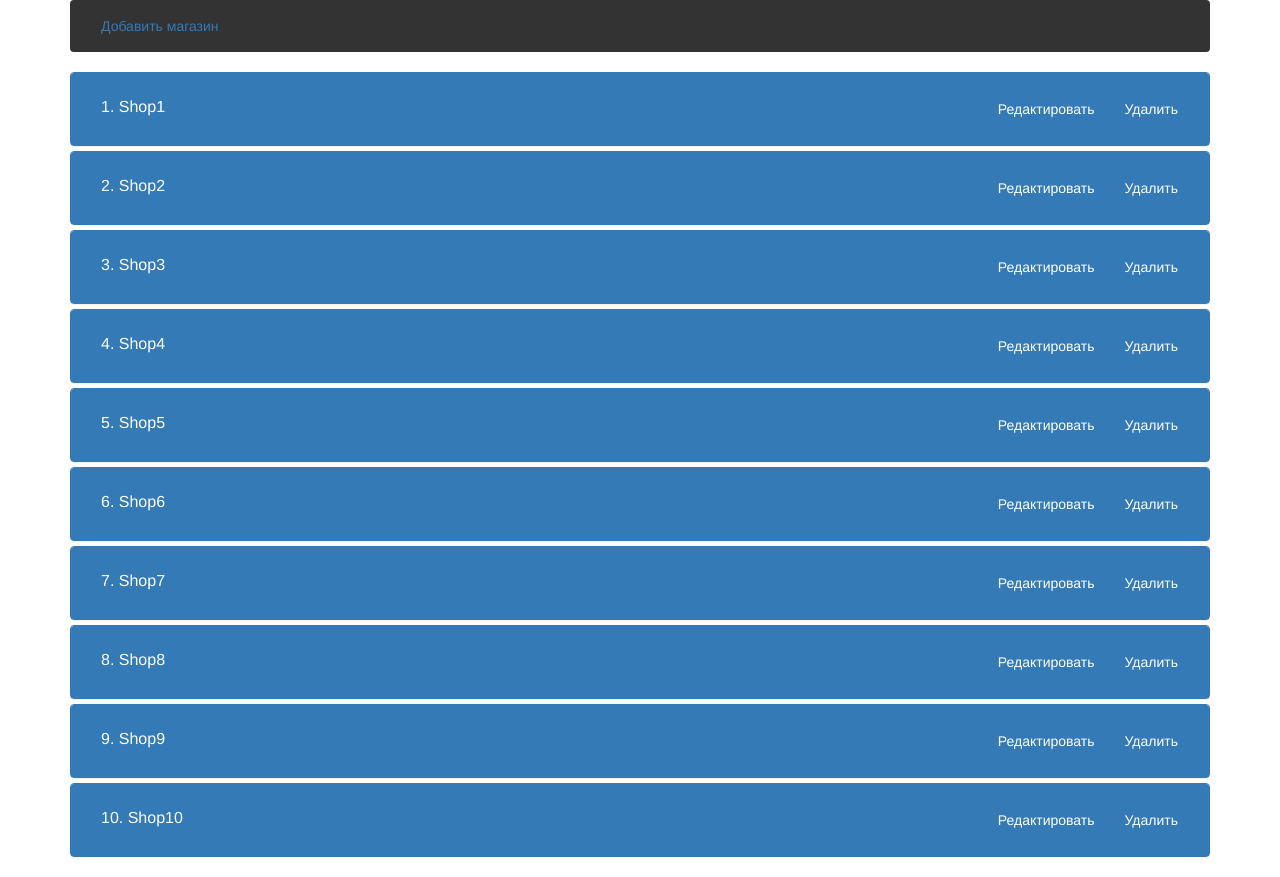
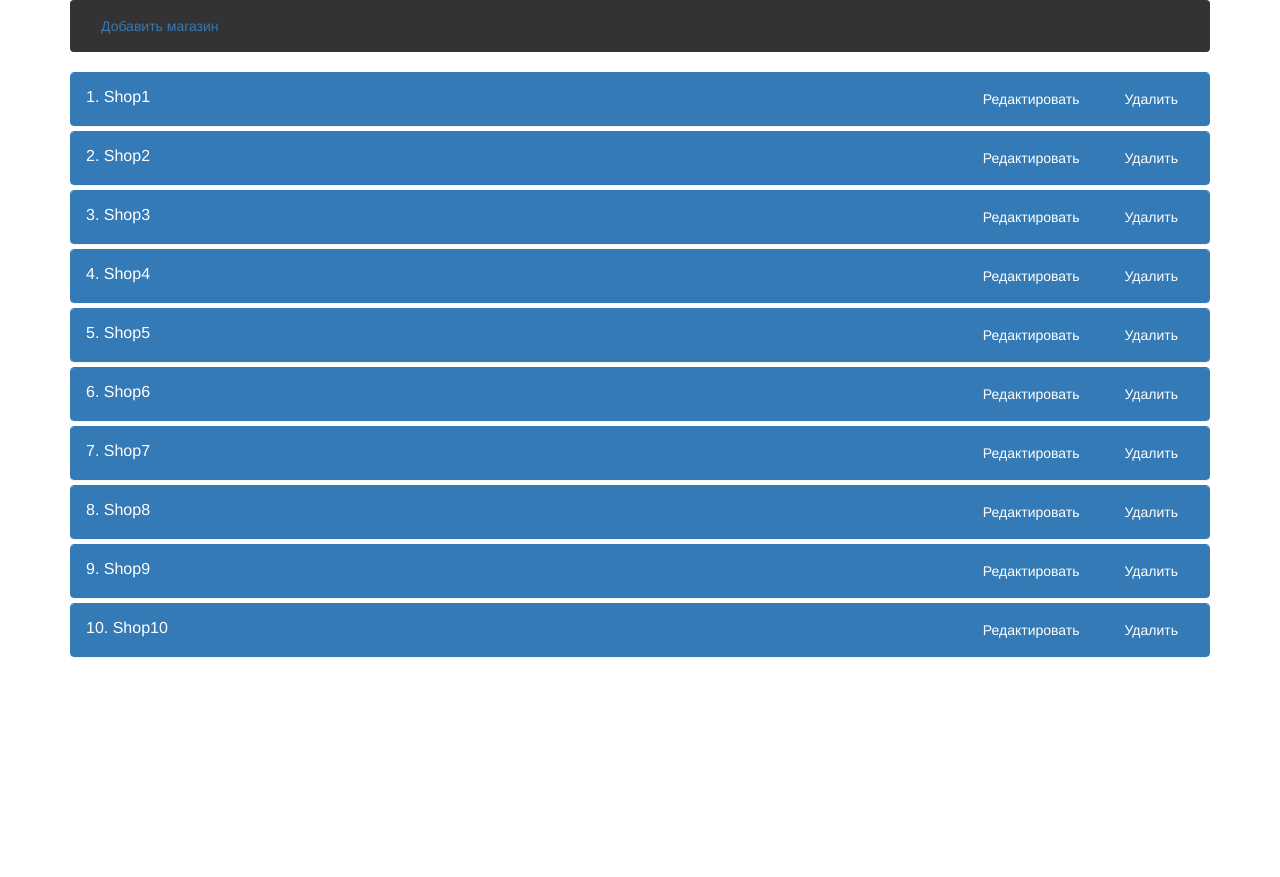
Before and after one commit to iPhaeton/lightpoint-test, a website built with webpack: page index.html in a window 1280 px wide. After the commit the page ends 800 px from the top, so only its background shows below. Built offline with Linux system fonts and the light colour scheme.

Commit message:
Minor issues
1. Padding-right for links in panel-heading
2. Got rid of selection

```diff
--- a/scripts/script.js
+++ b/scripts/script.js
@@ -3,10 +3,10 @@ import Commodity from "./entities/commodity.js";
 import ShopList from "./shopList.js";
 import List from "./list.js";
 
-import "../shop-list.css";
-
 import "bootstrap";
 import "../node_modules/bootstrap/dist/css/bootstrap.min.css";
+
+import "../shop-list.css";
 
 (function () {
     //Create a sample list
--- a/shop-list.css
+++ b/shop-list.css
@@ -32,6 +32,13 @@
 
 .panel-heading {
     padding: 0;
+    -webkit-user-select: none;
+    -moz-user-select: none;
+    -ms-user-select: none;
+}
+
+.panel-heading a {
+    margin-right: 15px;
 }
 
 .panel-heading h3 {
```
Also changed, not shown: build/script.js.
